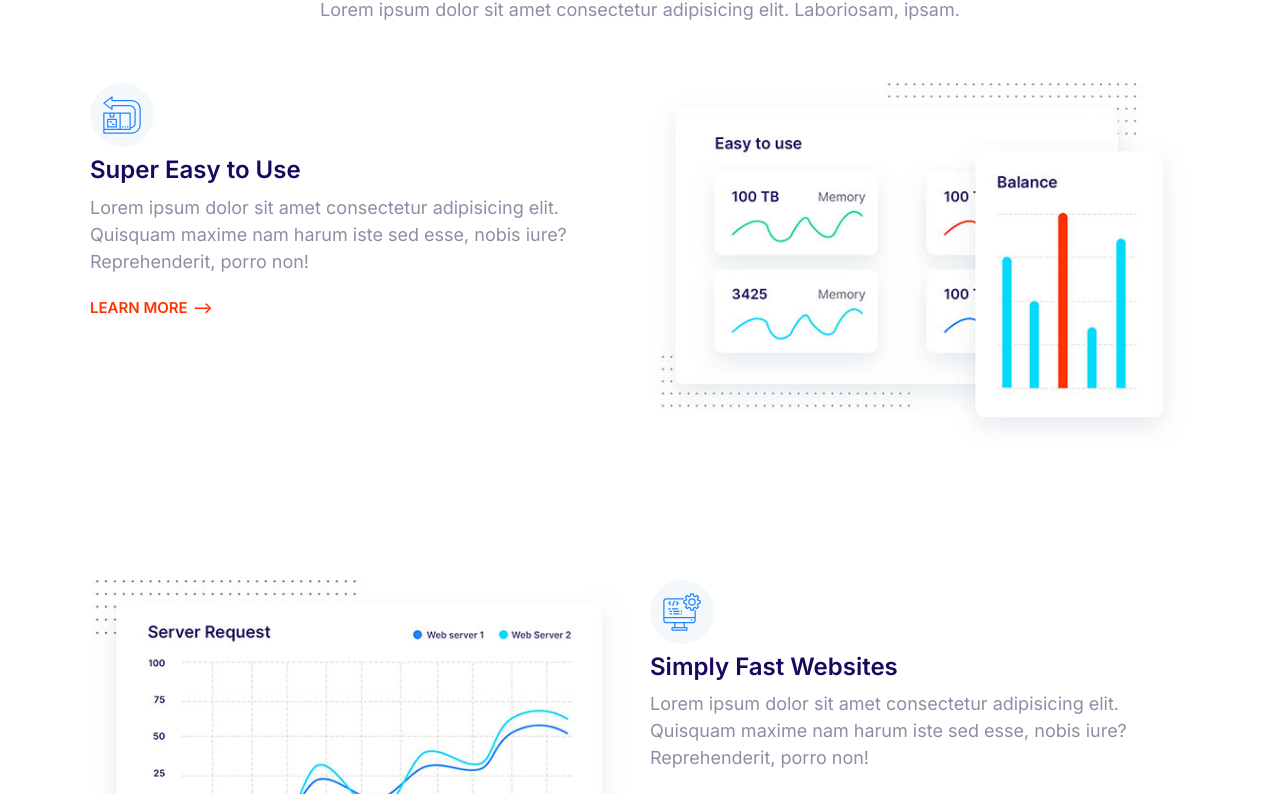
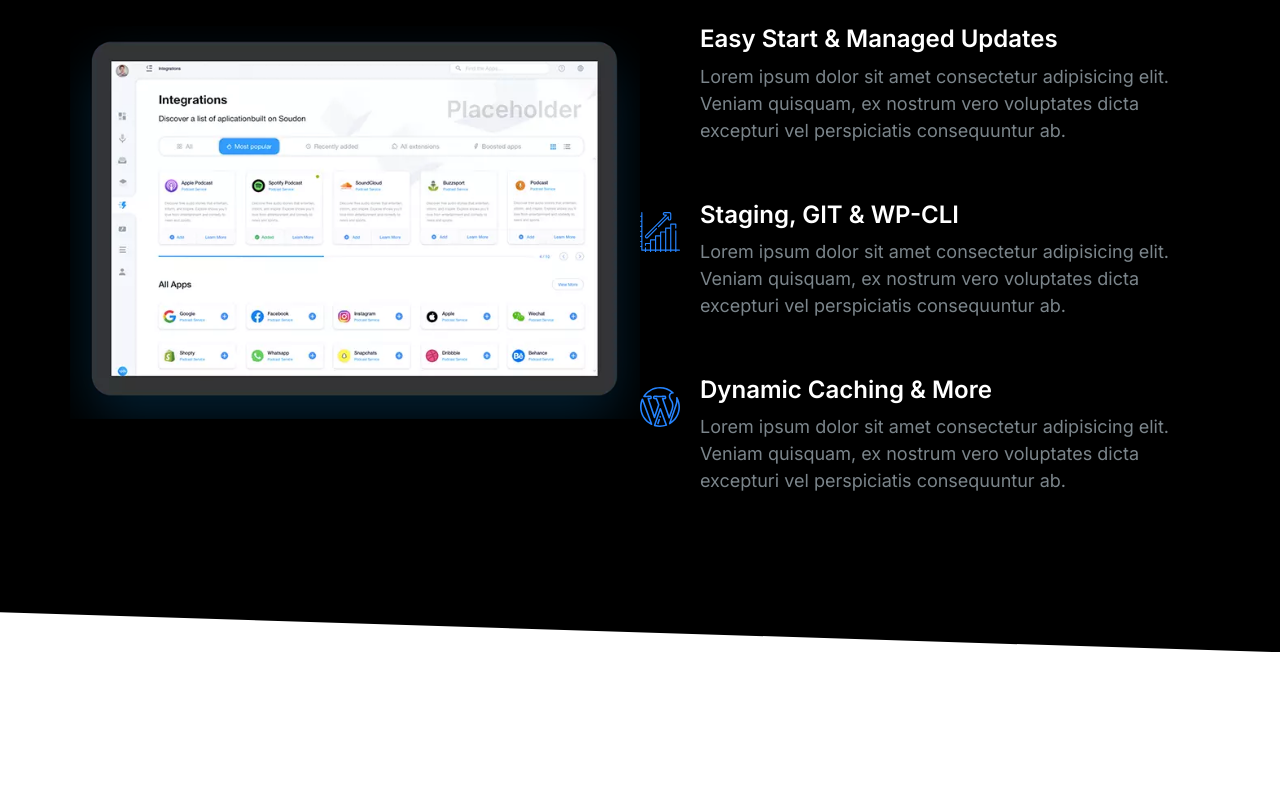
Before and after one commit to isaac-adeoti/moshify, a plain HTML site: page index.html in a window 1280 px wide. Shown: the part 151-945 px from the top of the page. After the commit the page ends 803 px from the top, so only its background shows below. Drawn offline with Linux system fonts and the light colour scheme.

Commit message:
Add showcase block component

```diff
--- a/css/styles.css
+++ b/css/styles.css
@@ -403,6 +403,7 @@ a {
 /* Media */
 .media {
   display: flex;
+  margin-bottom: 4rem;
 }
 
 .media__title {
@@ -599,6 +600,7 @@ a {
 
 .block__header {
   text-align: center;
+  margin-bottom: 4rem;
 }
 
 .block__heading {
@@ -610,18 +612,24 @@ a {
   color: #7b858b;
 }
 
+.block--dark h1,
+.block--dark h2,
+.block--dark h3 {
+  color: #fff;
+}
+
 .block--dark .block__heading {
   color: #fff;
 }
 
 .block--skewed-right {
   padding-bottom: calc(var(--padding-vertical) + 4rem);
-  clip-path: polygon(0% 0%, 100% 0%, 100% 100%, 0% 80%);
+  clip-path: polygon(0% 0%, 100% 0%, 100% 100%, 0% 95%);
 }
 
 .block--skewed-left {
   padding-bottom: calc(var(--padding-vertical) + 4rem);
-  clip-path: polygon(0% 0%, 100% 0%, 100% 80%, 0% 100%);
+  clip-path: polygon(0% 0%, 100% 0%, 100% 95%, 0% 100%);
 }
 
 .container {
@@ -788,3 +796,14 @@ a {
     order: 2;
   }
 }
+
+/* Showcase Block */
+.block-showcase__image {
+  width: 100%;
+}
+
+@media screen and (min-width: 768px) {
+  .block-showcase .grid {
+    grid-template-columns: 50% 50%;
+  }
+}
--- a/index.html
+++ b/index.html
@@ -14,126 +14,78 @@
     <title>Document</title>
   </head>
   <body>
-    <section class="block container">
+    <section class="block block--dark block--skewed-right block-showcase">
       <header class="block__header">
-        <h2>Host on the Cloud to Keep Growing</h2>
-        <p>
-          Lorem ipsum dolor sit amet consectetur adipisicing elit. Laboriosam,
-          ipsam.
-        </p>
+        <h2>User-friendly Control Panel</h2>
       </header>
-      <article class="grid grid--1x2 feature">
-        <div class="feature__content">
-          <span class="icon-container">
-            <svg class="icon icon--primary">
-              <use xlink:href="images/sprite.svg#easy"></use>
-            </svg>
-          </span>
-          <h3 class="feature__heading">Super Easy to Use</h3>
-          <p>
-            Lorem ipsum dolor sit amet consectetur adipisicing elit. Quisquam
-            maxime nam harum iste sed esse, nobis iure? Reprehenderit, porro
-            non!
-          </p>
-          <a href="#" class="link-arrow">Learn More</a>
-        </div>
+      <div class="container grid grid--1x2">
         <picture>
           <source
-            srcset="images/easy.jpg 1x, images/easy@2x.jpg 2x"
-            type="image/jpg"
+            type="image/webp"
+            srcset="images/ipad.webp 1x, images/ipad@2x.webp 2x"
           />
           <source
-            srcset="images/easy.webp 1x, images/easy@2x.webp 2x"
-            type="image/webp"
+            type="image/png"
+            srcset="images/ipad.png 1x, images/ipad@2x.png 2x"
           />
-          <img class="feature__image" src="images/easy@2x.jpg" alt="" />
+          <img class="block-showcase__image" src="images/ipad.png" alt="" />
         </picture>
-      </article>
-
-      <article class="grid grid--1x2 feature">
-        <div class="feature__content">
-          <span class="icon-container">
+        <div class="block-showcase__content">
+          <div>
+            <div class="media">
+              <div class="media__image">
                 <svg class="icon icon--primary">
-              <use xlink:href="images/sprite.svg#computer"></use>
+                  <use xlink:href="images/sprite.svg#snap"></use>
                 </svg>
-          </span>
-          <h3 class="feature__heading">Simply Fast Websites</h3>
+              </div>
+              <div class="media__body">
+                <h3 class="media__title">Easy Start & Managed Updates</h3>
                 <p>
-            Lorem ipsum dolor sit amet consectetur adipisicing elit. Quisquam
-            maxime nam harum iste sed esse, nobis iure? Reprehenderit, porro
-            non!
+                  Lorem ipsum dolor sit amet consectetur adipisicing elit.
+                  Veniam quisquam, ex nostrum vero voluptates dicta excepturi
+                  vel perspiciatis consequuntur ab.
                 </p>
-          <a href="#" class="link-arrow">Learn More</a>
               </div>
-        <picture>
-          <source
-            srcset="images/fast.jpg 1x, images/fast@2x.jpg 2x"
-            type="image/jpg"
-          />
-          <source
-            srcset="images/fast.webp 1x, images/fast@2x.webp 2x"
-            type="image/webp"
-          />
-          <img class="feature__image" src="images/fast@2x.jpg" alt="" />
-        </picture>
-      </article>
-
-      <article class="grid grid--1x2 feature">
-        <div class="feature__content">
-          <span class="icon-container">
+            </div>
+          </div>
+          <div>
+            <div class="media">
+              <div class="media__image">
+                <svg class="icon icon--primary">
+                  <use xlink:href="images/sprite.svg#growth"></use>
+                </svg>
+              </div>
+              <div class="media__body">
+                <h3 class="media__title">Staging, GIT & WP-CLI</h3>
+                <p>
+                  Lorem ipsum dolor sit amet consectetur adipisicing elit.
+                  Veniam quisquam, ex nostrum vero voluptates dicta excepturi
+                  vel perspiciatis consequuntur ab.
+                </p>
+              </div>
+            </div>
+          </div>
+          <div>
+            <div class="media">
+              <div class="media__image">
                 <svg class="icon icon--primary">
                   <use xlink:href="images/sprite.svg#wordpress"></use>
                 </svg>
-          </span>
-          <h3 class="feature__heading">Wordpress Made Easy</h3>
+              </div>
+              <div class="media__body">
+                <h3 class="media__title">Dynamic Caching & More</h3>
                 <p>
-            Lorem ipsum dolor sit amet consectetur adipisicing elit. Quisquam
-            maxime nam harum iste sed esse, nobis iure? Reprehenderit, porro
-            non!
+                  Lorem ipsum dolor sit amet consectetur adipisicing elit.
+                  Veniam quisquam, ex nostrum vero voluptates dicta excepturi
+                  vel perspiciatis consequuntur ab.
                 </p>
-          <a href="#" class="link-arrow">Learn More</a>
               </div>
-        <picture>
-          <source
-            srcset="images/wordpress.jpg 1x, images/wordpress@2x.jpg 2x"
-            type="image/jpg"
-          />
-          <source
-            srcset="images/wordpress.webp 1x, images/wordpress@2x.webp 2x"
-            type="image/webp"
-          />
-          <img class="feature__image" src="images/wordpress@2x.jpg" alt="" />
-        </picture>
-      </article>
+            </div>
+          </div>
+        </div>
+      </div>
+    </section>
 
-      <article class="grid grid--1x2 feature">
-        <div class="feature__content">
-          <span class="icon-container">
-            <svg class="icon icon--primary">
-              <use xlink:href="images/sprite.svg#clock"></use>
-            </svg>
-          </span>
-          <h3 class="feature__heading">24/7 Expert Support</h3>
-          <p>
-            Lorem ipsum dolor sit amet consectetur adipisicing elit. Quisquam
-            maxime nam harum iste sed esse, nobis iure? Reprehenderit, porro
-            non!
-          </p>
-          <a href="#" class="link-arrow">Learn More</a>
-        </div>
-        <picture>
-          <source
-            srcset="images/support.jpg 1x, images/support@2x.jpg 2x"
-            type="image/jpg"
-          />
-          <source
-            srcset="images/support.webp 1x, images/support@2x.webp 2x"
-            type="image/webp"
-          />
-          <img class="feature__image" src="images/support@2x.jpg" alt="" />
-        </picture>
-      </article>
-    </section>
     <script src="js/main.js"></script>
   </body>
 </html>
```
Also changed, not shown: components/block-showcase.html (added, +71 -0 lines), images/ipad.png (added), images/ipad.webp (added), images/ipad@2x.png (added), images/ipad@2x.webp (added). Lines whose indentation alone changed are shown as unchanged.
